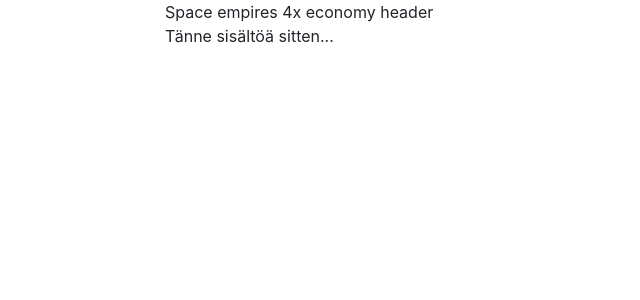
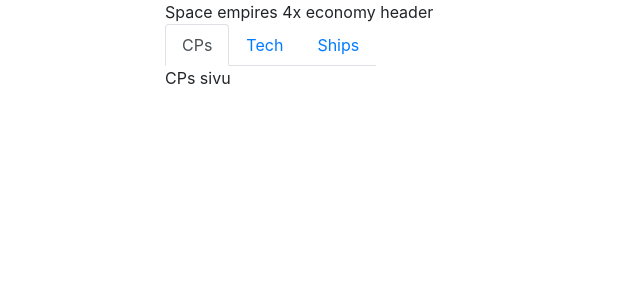
Before and after one commit to Hapi/space-empires-4x-economy, an Angular app: page / in a window 1280 px wide. Shown: the top 300 px of the page, without its empty margins (0-640 px from the left). Built offline with nearby package versions, Linux system fonts and the light colour scheme.

Commit message:
ngx tab module in use, CPs,tech and ships components added

```diff
--- a/src/app/app.module.ts
+++ b/src/app/app.module.ts
@@ -4,17 +4,25 @@
 import { AppRoutingModule } from './app-routing.module';
 import { AppComponent } from './app.component';
 import { HomeComponent } from './home.component';
+import { CPsComponent } from './cps.component';
+import { TechComponent } from './tech.component';
+import { ShipsComponent } from './ships.component';
 import { HeaderComponent } from './header.component';
+import { TabsModule } from 'ngx-bootstrap/tabs';
 
 @NgModule({
     declarations: [
         AppComponent,
         HomeComponent,
-        HeaderComponent
+        HeaderComponent,
+        CPsComponent,
+        TechComponent,
+        ShipsComponent
     ],
     imports: [
         BrowserModule,
-        AppRoutingModule
+        AppRoutingModule,
+        TabsModule.forRoot()
     ],
     providers: [],
     bootstrap: [AppComponent]
--- /dev/null
+++ b/src/app/cps.component.html
@@ -0,0 +1 @@
+CPs sivu
--- a/src/app/header.component.ts
+++ b/src/app/header.component.ts
@@ -1,8 +1,8 @@
 import { Component } from '@angular/core';
 
 @Component({
-  selector: 'header',
-  templateUrl: './header.component.html'
+    selector: 'header',
+    templateUrl: './header.component.html'
 })
 export class HeaderComponent
 {
--- a/src/app/home.component.html
+++ b/src/app/home.component.html
@@ -1,3 +1,14 @@
 
-
-Tänne sisältöä sitten...
+<div>
+    <tabset>
+        <tab heading="CPs" id="tab1">
+            <cps></cps>
+        </tab>
+        <tab heading="Tech">
+            <tech></tech>
+        </tab>
+        <tab heading="Ships">
+            <ships></ships>
+        </tab>
+    </tabset>
+</div>
--- a/src/app/home.component.ts
+++ b/src/app/home.component.ts
@@ -1,9 +1,8 @@
 import { Component } from '@angular/core';
 
-
 @Component({
-  selector: 'home',
-  templateUrl: './home.component.html'
+    selector: 'home',
+    templateUrl: './home.component.html'
 })
 export class HomeComponent
 {
--- /dev/null
+++ b/src/app/ships.component.html
@@ -0,0 +1 @@
+Ships sivu
--- /dev/null
+++ b/src/app/tech.component.html
@@ -0,0 +1 @@
+Tech sivu
```
Also changed, not shown: src/app/cps.component.ts (added, +10 -0 lines), src/app/ships.component.ts (added, +10 -0 lines), src/app/tech.component.ts (added, +10 -0 lines).
